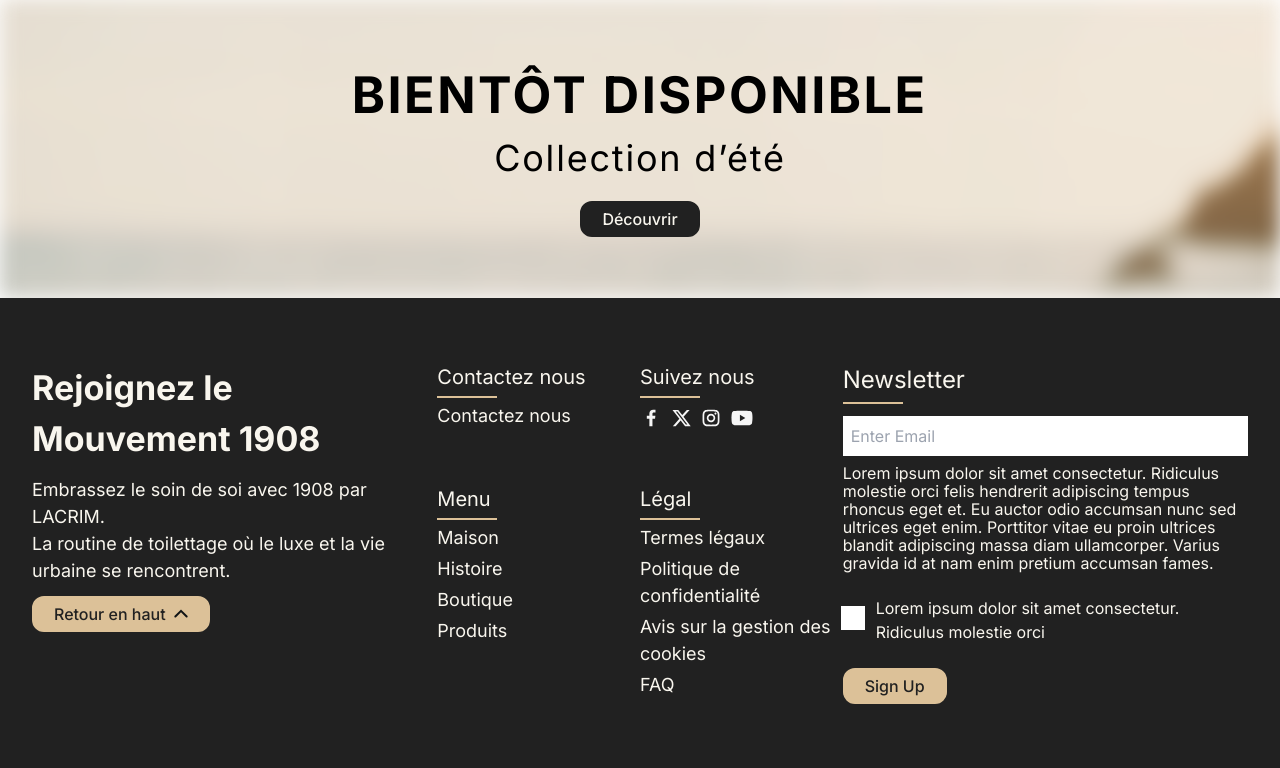
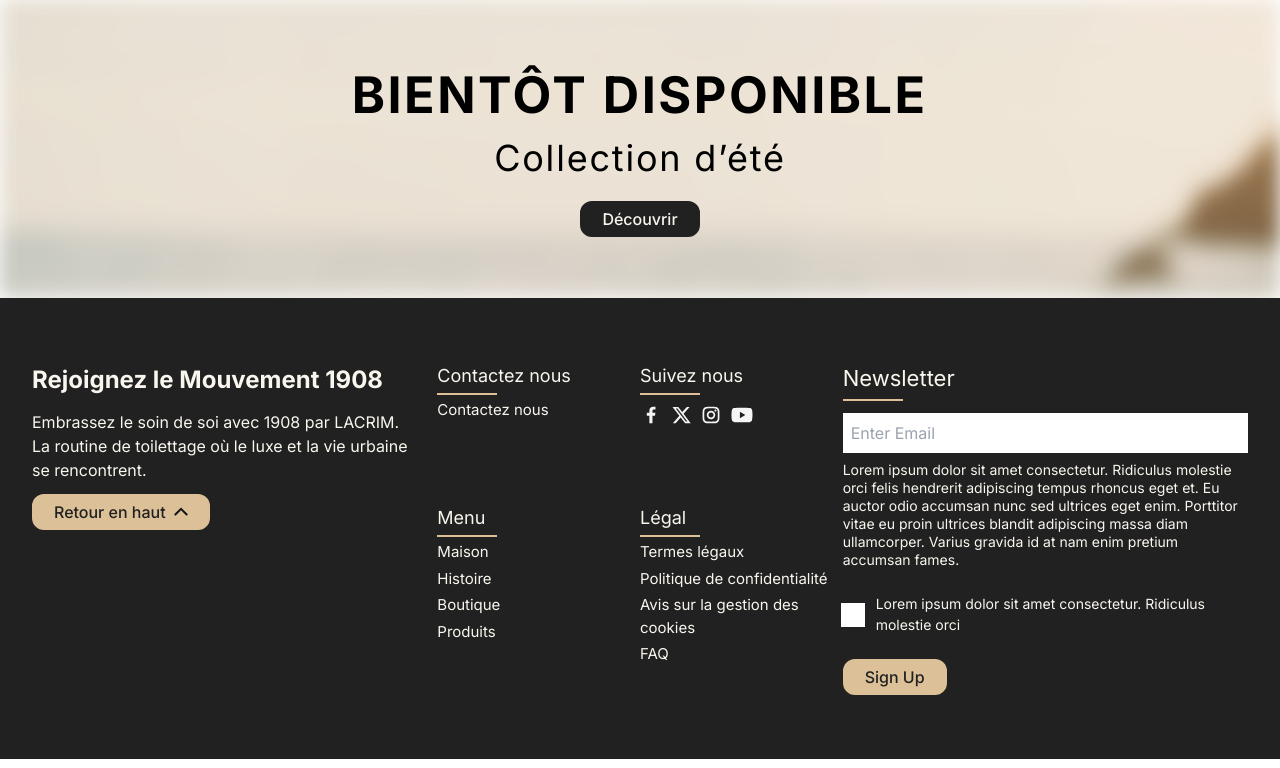
Before and after one commit to mykhail-druz/lacrim, a Next.js app: page / in a window 1280 px wide. Shown: the part 3624-4392 px from the top of the page. Built offline with nearby package versions, Linux system fonts and the light colour scheme.

Commit message:
Fixed footer

```diff
--- a/src/app/products/page.tsx
+++ b/src/app/products/page.tsx
@@ -94,7 +94,7 @@
             alt="Face cream"
             className={"lg:block hidden"}
           />
-        </div>Discover
+        </div>
         <div className={styles.fourth__block}>
           <img
             src="/images/products/shampo_hand.png"
--- a/src/components/Footer/Footer.module.css
+++ b/src/components/Footer/Footer.module.css
@@ -2,19 +2,20 @@
   @apply w-full bg-black  lg:space-y-0 space-y-8 px-8 xl:px-8 2xl:px-32 grid grid-cols-1 lg:grid-cols-3 py-16;
 }
 .title {
-  @apply text-[34px] font-bold text-white;
+  @apply text-[24px] 2xl:text-[34px] font-bold text-white;
+
 }
 .desc {
-  @apply text-[18px] text-white;
+  @apply text-[16px] 2xl:text-[18px] text-white;
 }
 .link {
-  @apply text-white text-[18px];
+  @apply text-white text-[15px];
 }
 .hr {
   @apply w-[60px] bg-beige h-[2px] border-0;
 }
 .title__links {
-  @apply text-white text-[20px];
+  @apply text-white text-[18px];
 }
 .menu__links {
   @apply flex flex-col space-y-1;
@@ -29,19 +30,19 @@
   @apply flex space-x-2 pt-1 items-center;
 }
 .legal__links {
-  @apply flex flex-col space-y-1;
+  @apply flex flex-col space-y-1 w-[95%];
 }
 .contact__links {
   @apply flex flex-col space-y-1;
 }
 .newsletter_title {
-  @apply text-white text-[24px];
+  @apply text-white text-[22px] 2xl:text-[24px];
 }
 .newsletter__block {
   @apply w-full sm:w-1/2 md:w-1/2 lg:w-full space-y-1;
 }
 .desc__form {
-  @apply text-[16px] text-white;
+  @apply text-[14px] 2xl:text-[16px] text-white;
   line-height: 18px;
 }
 .input {
--- a/src/components/Footer/Footer.tsx
+++ b/src/components/Footer/Footer.tsx
@@ -10,7 +10,7 @@
 export const Footer = () => {
   return (
     <footer className={styles.footer}>
-      <div className="space-y-3">
+      <div className="space-y-3 w-full md:w-[95%]">
         <h1 className={styles.title}>Rejoignez le Mouvement 1908</h1>
         <div>
           <p className={styles.desc}>
@@ -123,13 +123,13 @@
             />
             <label
               htmlFor="unique-checkbox-id"
-              className="text-white cursor-pointer"
+              className="text-white cursor-pointer text-[14px]"
             >
               Lorem ipsum dolor sit amet consectetur. Ridiculus molestie orci
             </label>
           </form>
           <div className="pt-4">
-            <Button href={""} buttonColor={"beige"} fontSize={"20"}>
+            <Button href={""} buttonColor={"beige"} fontSize={"16px"}>
               Sign Up
             </Button>
           </div>
```
